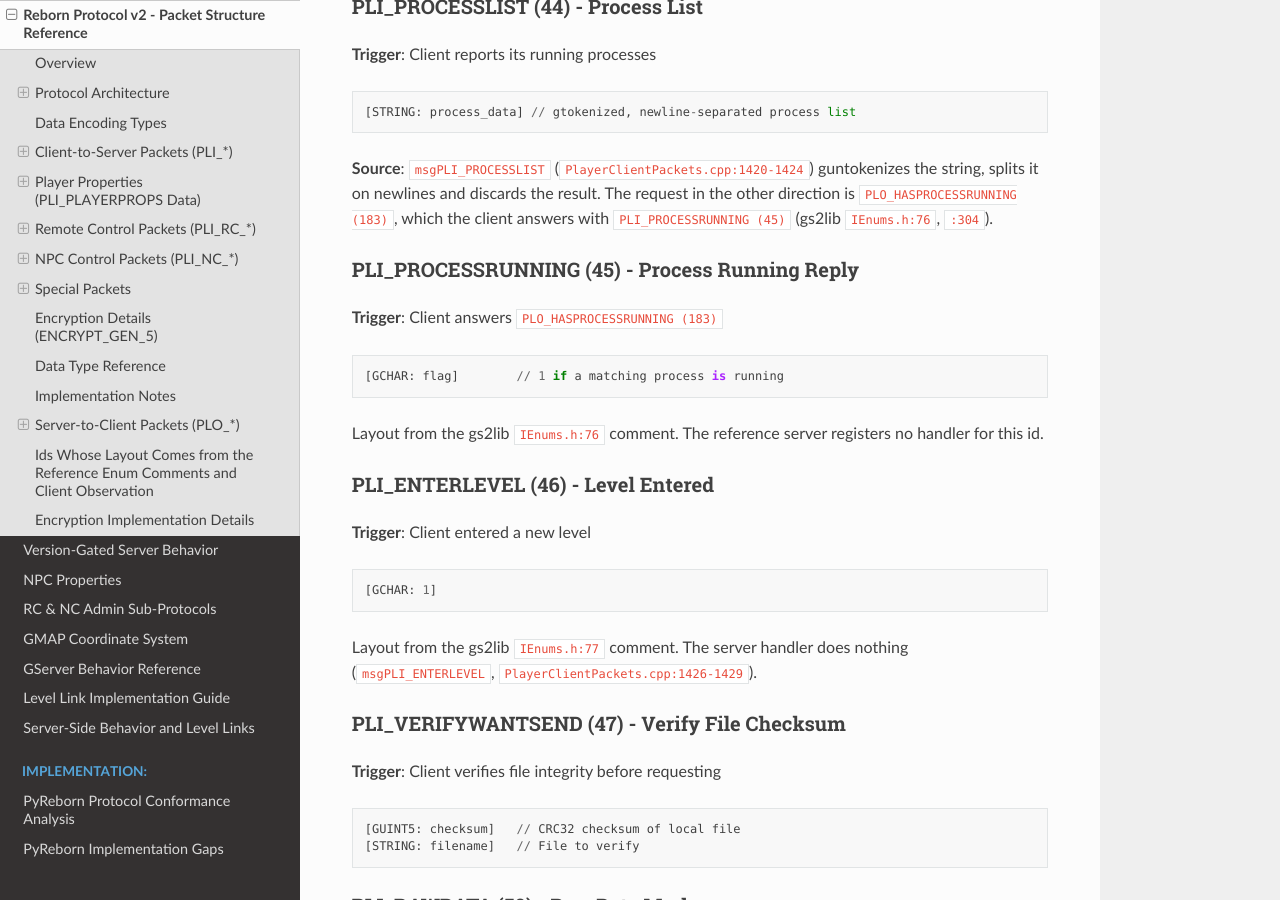
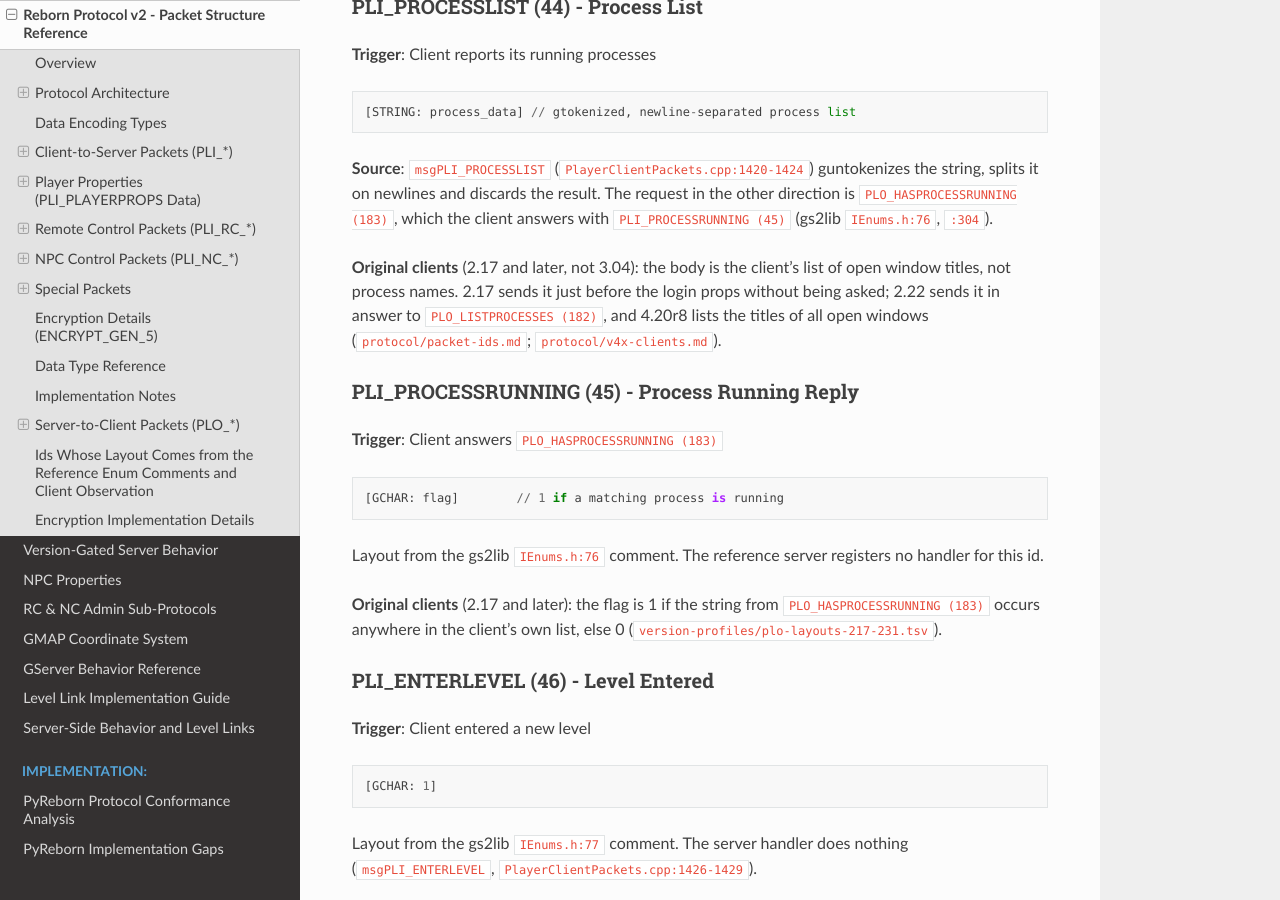
Before and after one commit to hosler/reborn-protocol-docs, a Sphinx documentation site: the page built from docs/protocol/packet-structures.md, in a window 1280 px wide and 900 px high, scrolled down 13600 px. Built offline with Sphinx 7.4.7 and the Read the Docs theme 3.1.0, drawn with Linux system fonts in a browser that asks for light colours; some of the changed text lies outside the part shown.

Commit message:
Process list: what the original clients send for 44 and 45, and 183/184
Co-Authored-By: Claude Opus 5.5 <noreply@anthropic.com>
Claude-Session: https://claude.ai/code/session_01UG2Sqj3AfdfVRC86AzKWQa

````diff
--- a/docs/protocol/packet-structures.md
+++ b/docs/protocol/packet-structures.md
@@ -554,6 +554,11 @@ string, splits it on newlines and discards the result. The request in the other
 direction is `PLO_HASPROCESSRUNNING (183)`, which the client answers with
 `PLI_PROCESSRUNNING (45)` (gs2lib `IEnums.h:76`, `:304`).
 
+**Original clients** (2.17 and later, not 3.04): the body is the client's list of open window
+titles, not process names. 2.17 sends it just before the login props without being asked;
+2.22 sends it in answer to `PLO_LISTPROCESSES (182)`, and 4.20r8 lists the titles of all open
+windows ([`protocol/packet-ids.md`](https://github.com/squirelworks/Graal_analysis/blob/main/protocol/packet-ids.md); [`protocol/v4x-clients.md`](https://github.com/squirelworks/Graal_analysis/blob/main/protocol/v4x-clients.md)).
+
 ### PLI_PROCESSRUNNING (45) - Process Running Reply
 **Trigger**: Client answers `PLO_HASPROCESSRUNNING (183)`
 ```
@@ -561,6 +566,10 @@ direction is `PLO_HASPROCESSRUNNING (183)`, which the client answers with
 ```
 Layout from the gs2lib `IEnums.h:76` comment. The reference server registers no handler
 for this id.
+
+**Original clients** (2.17 and later): the flag is 1 if the string from
+`PLO_HASPROCESSRUNNING (183)` occurs anywhere in the client's own list, else 0
+([`version-profiles/plo-layouts-217-231.tsv`](https://github.com/squirelworks/Graal_analysis/blob/main/version-profiles/plo-layouts-217-231.tsv)).
 
 ### PLI_ENTERLEVEL (46) - Level Entered
 **Trigger**: Client entered a new level
@@ -2241,6 +2250,14 @@ is commented out because it crashes Windows v6 clients (`server/src/player/Playe
 // No additional data
 ```
 
+**Original clients**: 2.17 to 2.31 answer with `PLI_PROCESSLIST (44)`. In 5.00r7, 182 and 183 are
+a process scan used as an anti-cheat check ([`version-profiles/plo-layouts-217-231.tsv`](https://github.com/squirelworks/Graal_analysis/blob/main/version-profiles/plo-layouts-217-231.tsv); [`protocol/v5x-clients.md`](https://github.com/squirelworks/Graal_analysis/blob/main/protocol/v5x-clients.md)).
+
+`PLO_HASPROCESSRUNNING (183)`, its sibling, carries the names to look for as the rest of the
+packet. `PLO_TAKESCREENSHOT (184)` carries a file name: 2.17 to 2.31 accept it only with a
+`.png` extension, save a screenshot under the screenshots folder and send nothing back
+([`version-profiles/plo-layouts-217-231.tsv`](https://github.com/squirelworks/Graal_analysis/blob/main/version-profiles/plo-layouts-217-231.tsv)).
+
 ### PLO_BOARDHEIGHTS (185) - Board Height Layer
 **Trigger**: The server sends this packet when it delivers a gmap segment with height
 overrides to a player. It sends nothing for a non-gmap level, or for a segment without
````
